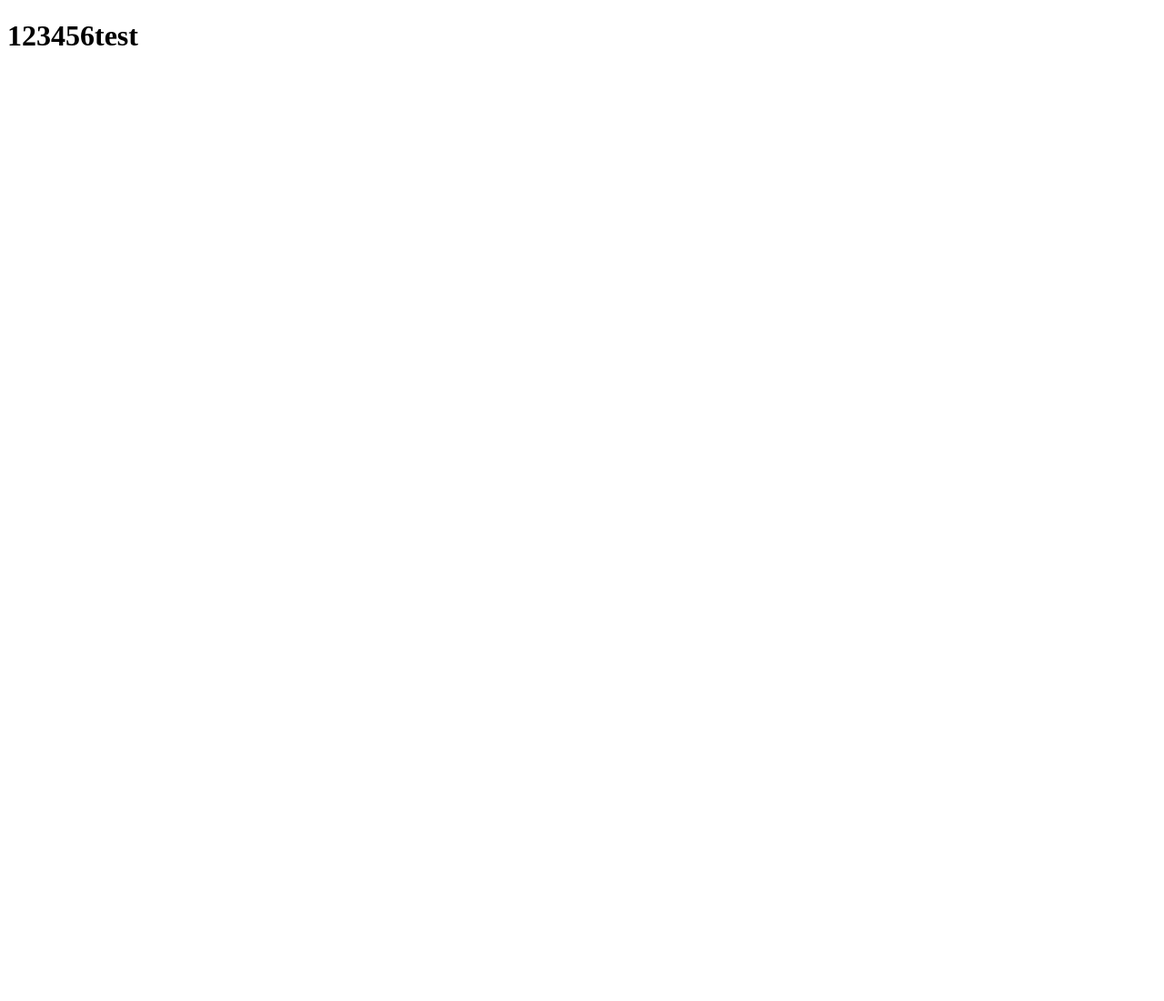
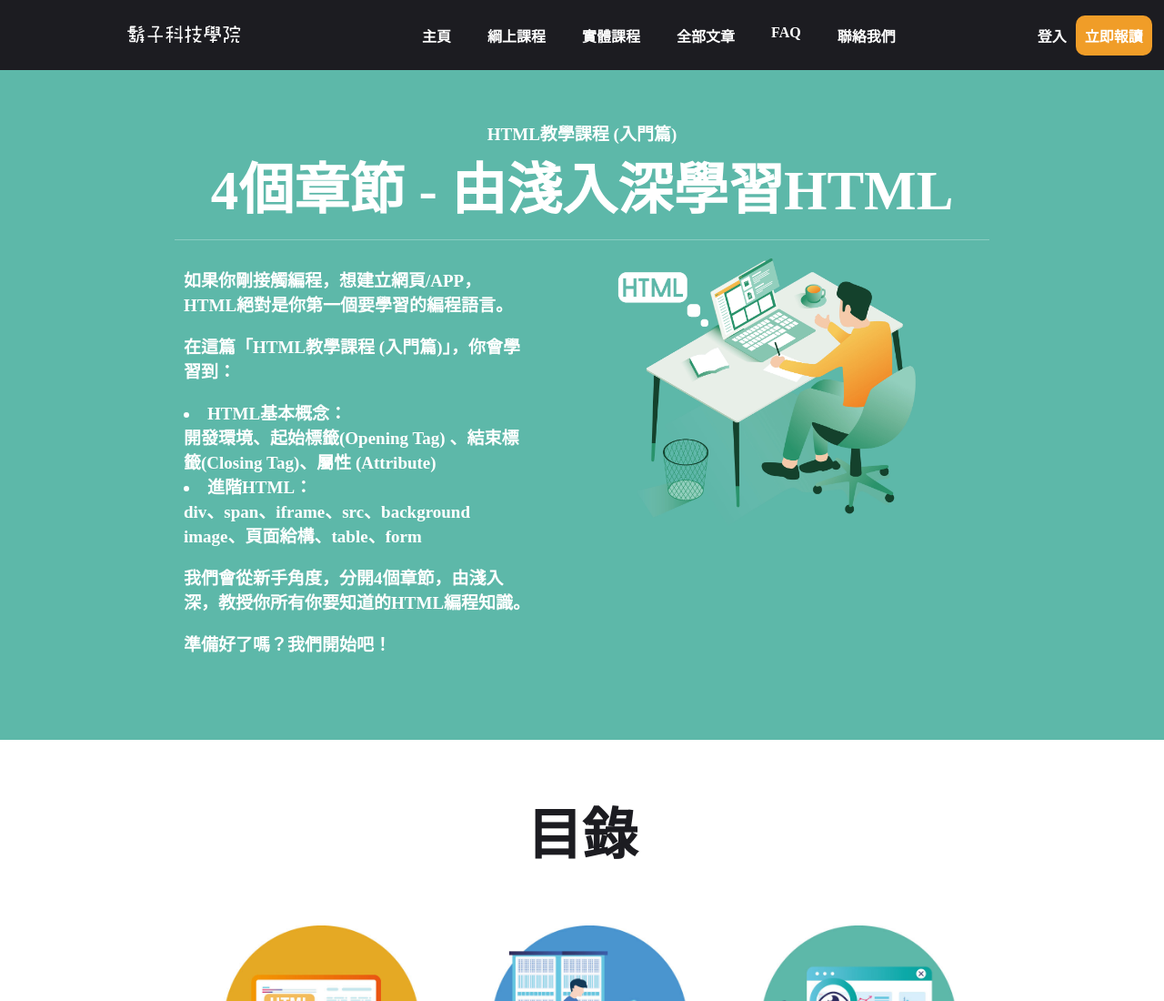
Before and after one commit to weiliiii/github_test0225, a plain HTML site: page pj_test0225/index.html in a window 1280 px wide. Shown: the top 1100 px of the page at 91% size. Before the commit the page ends 800 px from the top, so only its background shows below. Drawn offline with Linux system fonts and the light colour scheme.

Commit message:
進度20220301_001

```diff
--- a/pj_test0225/css/style.css
+++ b/pj_test0225/css/style.css
@@ -1,3 +1,126 @@
-body{
-    background-color: #000;
+body {
+    margin: 0;
 }
+
+a {
+    text-decoration: none;
+}
+
+.navbar {
+    display: flex;
+    background-color: #1c1c21;
+    padding: 10px;
+    align-items: center;
+}
+
+.logo_div {
+    margin: 10px 10px 10px 10%;
+}
+
+.navbar_ul {
+    display: flex;
+    color: #fff;
+    font-weight: bold;
+    margin-left: 10%;
+}
+
+.navbar_ul li {
+    list-style-type: none;
+    padding: 0 20px;
+}
+
+.r_btndiv {
+    display: flex;
+    align-items: center;
+    margin-left: 10%;
+}
+
+.loginbtn {
+    color: #fff;
+    font-weight: bold;
+    padding: 10px;
+}
+
+.org_btn {
+    padding: 10px;
+    background-color: #f09d28;
+    color: #fff;
+    font-weight: bold;
+    border-radius: 10px;
+}
+
+.part01_box {
+    background-color: #5db8a9;
+    padding: 10px 15% 5% 15%;
+}
+
+.tit_box {
+    text-align: center;
+    color: #fff;
+    font-weight: bold;
+    margin-top: 5%;
+    border-bottom: 1px solid #ffffff47;
+}
+
+.tit_box h6 {
+    font-size: 19px;
+    margin: 0;
+}
+.tit_box h1 {
+    font-size: 61px;
+    margin: 0 0 15px 0;
+}
+
+.ltext_rimg {
+    display: flex;
+}
+
+.left_text {
+    color: #fff;
+    font-size: 19px;
+    font-weight: bold;
+    padding: 10px;
+}
+
+.right_img {
+    width: 100%;
+    padding: 10px;
+}
+
+.right_img img {
+    max-width: 100%;
+}
+
+/*02*/
+.part02_box {
+    padding: 10px 15% 5% 15%;
+}
+
+.part02_box .tit_box {
+    text-align: center;
+}
+
+.part02_box h1 {
+    color: #1c1c21;
+    font-size: 61px;
+}
+
+.img4_box {
+    display: flex;
+    flex-wrap: wrap;
+}
+
+.img_box {
+    width: 30%;
+    margin: 5% 0 15px 3%;
+    text-align: center;
+}
+
+.img4_box img {
+    max-width: 80%;
+}
+
+.img4_box h3 {
+    font-size: 18px;
+    font-weight: bold;
+}
--- a/pj_test0225/index.html
+++ b/pj_test0225/index.html
@@ -4,10 +4,84 @@
     <meta charset="UTF-8">
     <meta http-equiv="X-UA-Compatible" content="IE=edge">
     <meta name="viewport" content="width=device-width, initial-scale=1.0">
-    <title>Document</title>
+    <link rel="stylesheet" href="css/style.css">
+    <title>課堂練習</title>
 </head>
 <body>
-    <h1>123456test</h1>
+    <div class="navbar">
+        <div class="logo_div">
+            <img src="images/logo_text_wh.png" alt="">
+        </div>
+        <ul class="navbar_ul">
+            <li>主頁</li>
+            <li>綱上課程</li>
+            <li>實體課程</li>
+            <li>全部文章</li>
+            <li>FAQ</li>
+            <li>聯絡我們</li>
+        </ul>
+        <div class="r_btndiv">
+            <a href="#">
+                <div class="loginbtn">
+                    登入
+                </div>
+            </a>
+
+            <div class="org_btn">
+                立即報讀
+            </div>
+        </div>
+    </div>
+    <div class="content">
+        <div class="part01_box">
+            <div class="tit_box">
+                <h6>HTML教學課程 (入門篇)</h6>
+                <h1>4個章節 - 由淺入深學習HTML</h1>
+            </div>
+            <div class="ltext_rimg">
+                <div class="left_text">
+                    <p>如果你剛接觸編程，想建立網頁/APP，HTML絕對是你第一個要學習的編程語言。</p>
+                    <p>在這篇「HTML教學課程 (入門篇)」，你會學習到：</p>
+                    <li>
+                        HTML基本概念：
+                        <br>開發環境、起始標籤(Opening Tag) 、結束標籤(Closing Tag)、屬性 (Attribute)</br>
+                    </li>
+                    <li>
+                        進階HTML：
+                        <br>div、span、iframe、src、background image、頁面給構、table、form</br>
+                    </li>
+                    <p>我們會從新手角度，分開4個章節，由淺入深，教授你所有你要知道的HTML編程知識。</p>
+                    <p>準備好了嗎？我們開始吧！</p>
+                </div>
+                <div class="right_img">
+                    <img src="images/html_bc_001.2.jpg" alt="">
+                </div>
+            </div>
+        </div>
+        <div class="part02_box">
+            <div class="tit_box">
+                <h1>目錄</h1>
+            </div>
+            <div class="img4_box">
+                <div class="img_box">
+                    <img src="images/p02_001.jpg" alt="">
+                    <h3>第一章</h3>
+                </div>
+                <div class="img_box">
+                    <img src="images/p02_002.jpg" alt="">
+                    <h3>第二章</h3>
+                </div>
+                <div class="img_box">
+                    <img src="images/p02_003.jpg" alt="">
+                    <h3>第三章</h3>
+                </div>
+                <div class="img_box">
+                    <img src="images/p02_004.jpg" alt="">
+                    <h3>第四章</h3>
+                </div>
+            </div>
+        </div>
+    </div>
 
 </body>
 </html>
```
Also changed, not shown: pj_test0225/images/html_bc_001.2.jpg (added), pj_test0225/images/logo_text_wh.png (added), pj_test0225/images/p02_001.jpg (added), pj_test0225/images/p02_002.jpg (added), pj_test0225/images/p02_003.jpg (added), pj_test0225/images/p02_004.jpg (added).
